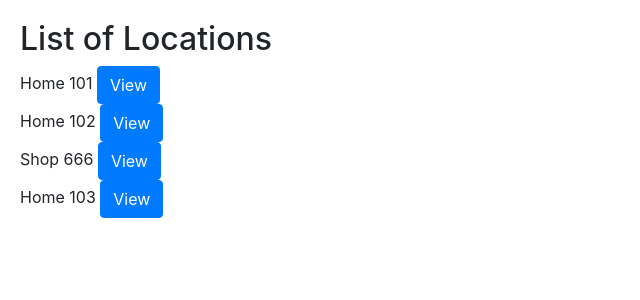
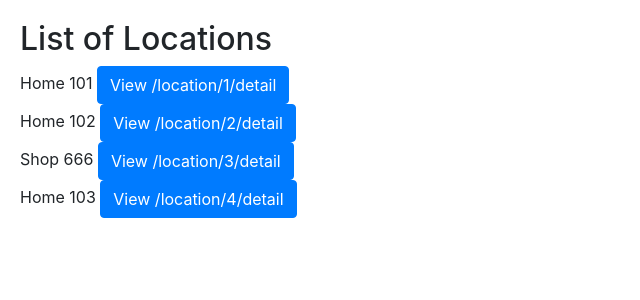
Before and after one commit to zupeter/trans19, a Django app: page /location/ in a window 1280 px wide. Shown: the part 56-356 px from the top of the page, without its empty margins (0-640 px from the left). Run offline with Django 3.2, Linux system fonts and the light colour scheme; data comes from the database, SQL or seed files in the repository; some libraries are stand-ins or nearby versions.

Commit message:
changed location list button href, can access detail now

```diff
--- a/src/record/location_views.py
+++ b/src/record/location_views.py
@@ -27,7 +27,7 @@ def location_record_create_view(request):
 
 def location_record_detail_view(request,location_num):
 	#VIEW one location in detail
-	obj_location = get_object_or_404(LocationRecord, location=location_num)
+	obj_location = get_object_or_404(LocationRecord, pk=location_num)
 	template_name = "location/detail.html"
 	context = {'object_location': obj_location}
 	return render(request, template_name, context)
--- a/src/record/templates/location/list.html
+++ b/src/record/templates/location/list.html
@@ -4,7 +4,7 @@
 	<h2> List of Locations</h2>
 	{% for object in object_list %}
 		{{object.location}}
-		<a href='detail.html' class="btn btn-primary">View</a>
+		<a href='/location/{{ object.pk }}/detail' class="btn btn-primary">View /location/{{ object.pk }}/detail</a>
 		</br>
 	{% endfor %}
 {% endblock %}
```
